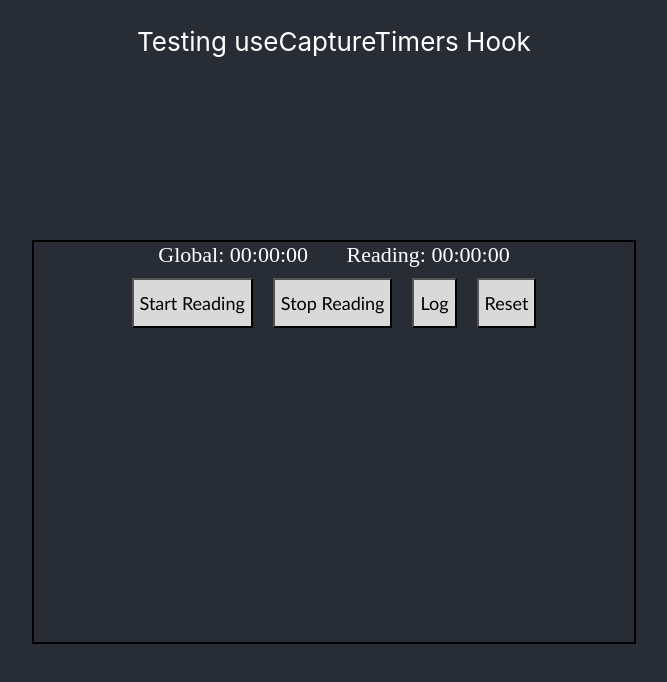
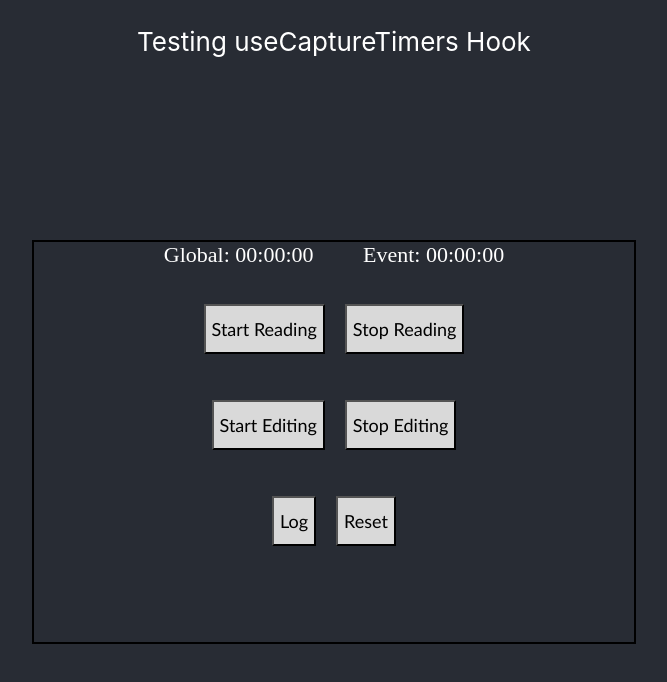
Before and after one commit to elusive/react-timers-hook, a React (Create React App) app: page / in a window 1280 px wide. Shown: the top 682 px of the page, without its empty margins (306-973 px from the left). Built offline with nearby package versions, Linux system fonts and the light colour scheme.

Commit message:
Add second set of buttons to start/stop different event name.

```diff
--- a/src/App.tsx
+++ b/src/App.tsx
@@ -15,14 +15,6 @@ function App() {
         eventTime
     } = useCaptureTimers("inquiry text 1");
 
-    const startCaptureEvent = () => {
-        startCapture("user reading");
-    }
-
-    const stopCaptureEvent = () => {
-        stopCapture("user reading");
-    }
-
     const logging = () => {
         console.log(events);
         console.log(currentEvent);
@@ -37,12 +29,14 @@ function App() {
         <div className="container">
                 <div className="timeContainer">
                     <span>Global: {globalTime}</span>
-                    <span>Reading: {eventTime}</span>
+                    <span>Event: {eventTime}</span>
                 </div>
-                <button onClick={startCaptureEvent} className="button">Start Reading</button>
-                <button onClick={stopCaptureEvent} className="button">Stop Reading</button>
-                <button onClick={logging} className="button">Log</button>
-                <button onClick={reset} className="button">Reset</button>
+                <p><button onClick={() => startCapture("user is reading")} className="button">Start Reading</button>
+                <button onClick={() => stopCapture("user is reading")} className="button">Stop Reading</button></p>
+                <p><button onClick={() => startCapture("user editing")} className="button">Start Editing</button>
+                <button onClick={() => stopCapture("user editing")} className="button">Stop Editing</button></p>
+                <p><button onClick={logging} className="button">Log</button>
+                <button onClick={reset} className="button">Reset</button></p>
             </div>
         </header>
     </div>
```
